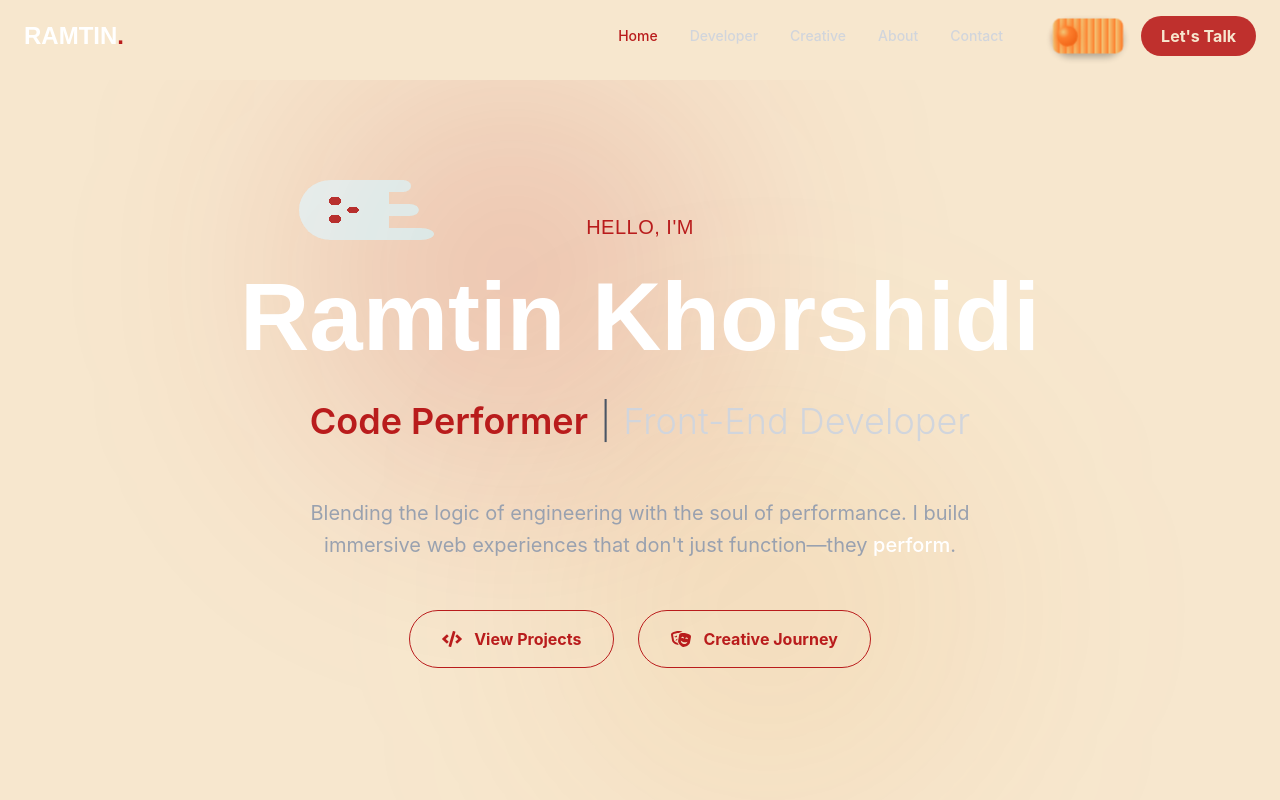
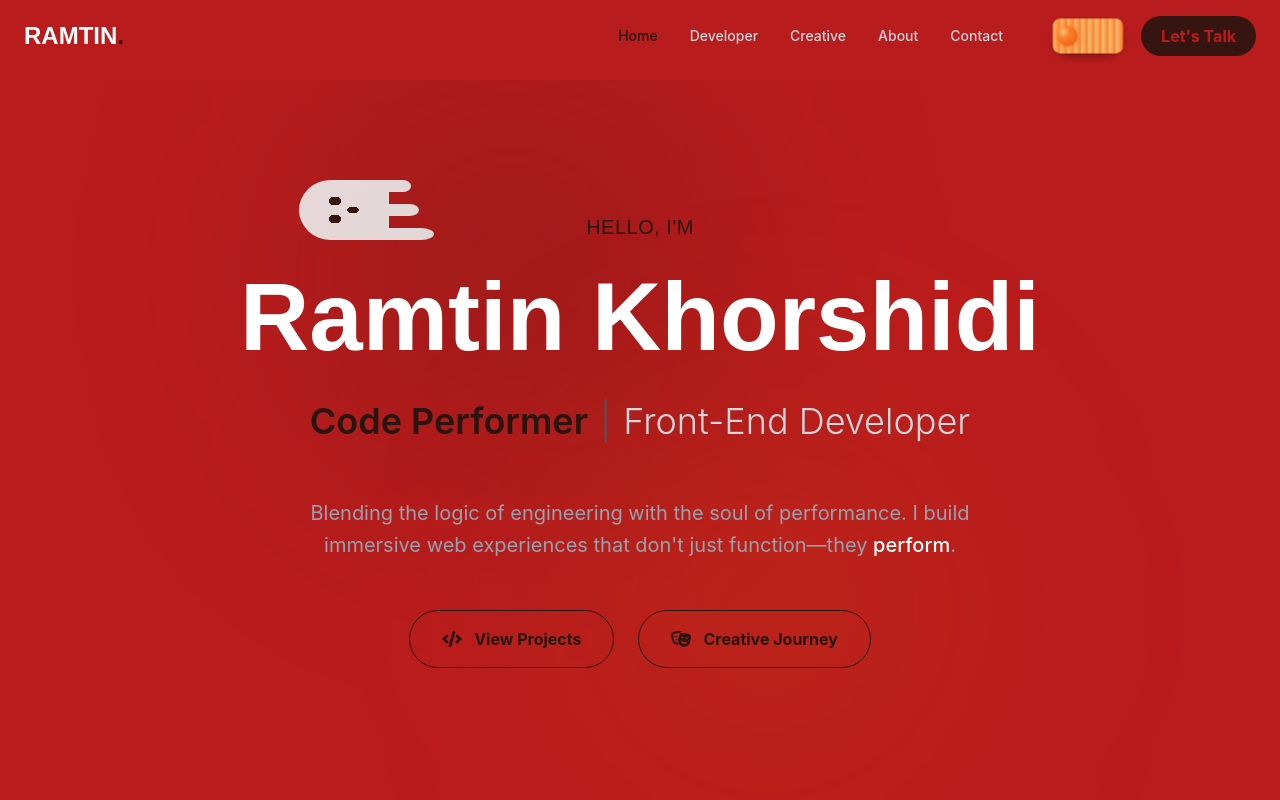
Before and after one commit to RamtinKhorshidi/MyPersonal-WebPage, a React (Vite) app: page / in a window 1280 px wide. Shown: the top 800 px of the page. Built offline with nearby package versions, Linux system fonts and the light colour scheme.

Commit message:
Refactor Light Mode: Madder Background, Sunset Surface, Bistre Text

```diff
--- a/src/index.css
+++ b/src/index.css
@@ -59,26 +59,30 @@
   }
 
   [data-theme='light'] {
-    /* LIGHT MODE - Sunset / Madder / Bistre */
-    /* Shifted from cream to richer Sand */
-    --color-background: #f7e7ce;
-    /* Champagne/Sand */
-    --color-surface: #ebd6b3;
-    /* Darker sand for cards */
-    --color-primary: #b91c1c;
-    /* Deep Red (Madder) */
+    /* LIGHT MODE - Madder Background / Sunset Surface / Bistre Text & Primary */
+
+    /* Background: Madder (Deep Red) */
+    --color-background: #b91c1c;
+
+    /* Surface: Sunset (Amber/Gold) */
+    --color-surface: #d97706;
+
+    /* Primary: Bistre (Dark Brown) */
+    --color-primary: #29150f;
+
+    /* Secondary & Accent: Sunset */
     --color-secondary: #d97706;
-    /* Amber/Gold - Less pale */
-    --color-accent: #ea580c;
-    /* Burnt Orange */
-    --color-border: rgba(185, 28, 28, 0.2);
+    --color-accent: #d97706;
 
+    /* Border: Bistre (Alpha) */
+    --color-border: rgba(41, 21, 15, 0.3);
+
+    /* Text: Bistre */
     --color-text-base: #29150f;
-    /* Very dark brown/black */
     --color-text-heading: #1a0f0a;
-    /* Almost black */
-    --color-text-muted: #5e4538;
-    /* Medium brown - High contrast */
+    /* Keeping the slightly darker Bistre for Headings */
+    --color-text-muted: rgba(41, 21, 15, 0.7);
+    /* Bistre with opacity */
   }
 
   body {
```
